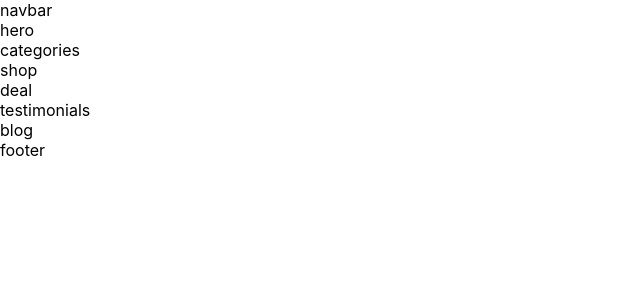
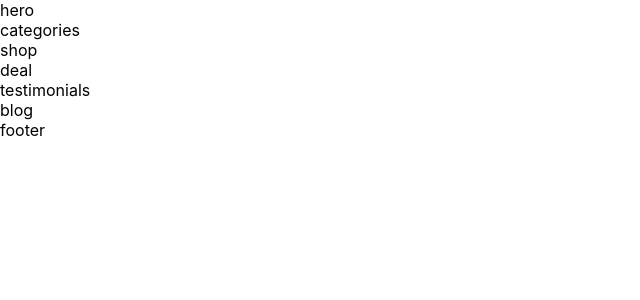
Before and after one commit to Augasha/Deew, a React (Create React App) app: page / in a window 1280 px wide. Shown: the top 300 px of the page, without its empty margins (0-640 px from the left). Built offline with nearby package versions, Linux system fonts and the light colour scheme.

Commit message:
added a header and nav divs

```diff
--- a/src/Components/Navbar/Navbar.js
+++ b/src/Components/Navbar/Navbar.js
@@ -1,8 +1,14 @@
 import './Navbar.css'
 const Navbar = () => {
   return (
-    <div>navbar</div>
-  )
+    <header>
+      <nav>
+        <div className='tn-container container'>
+
+        </div>
+      </nav>
+    </header>
+    )
 }
 
 export default Navbar
```
